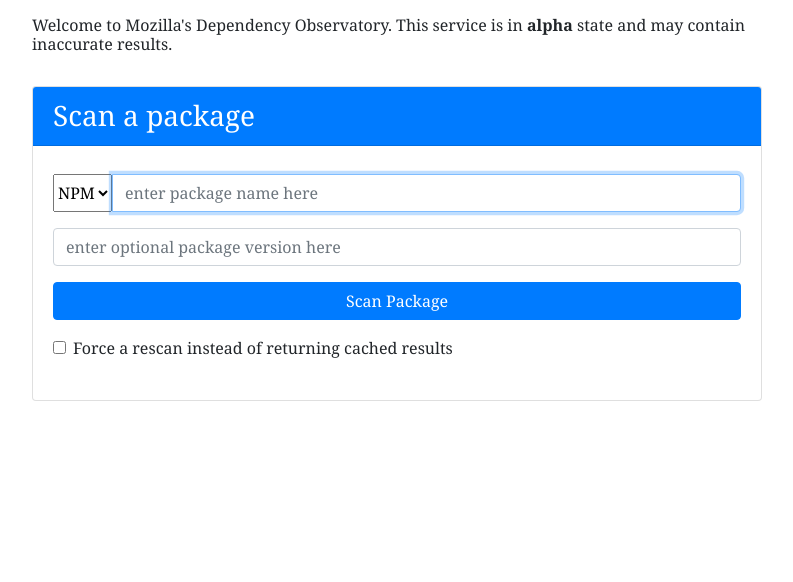
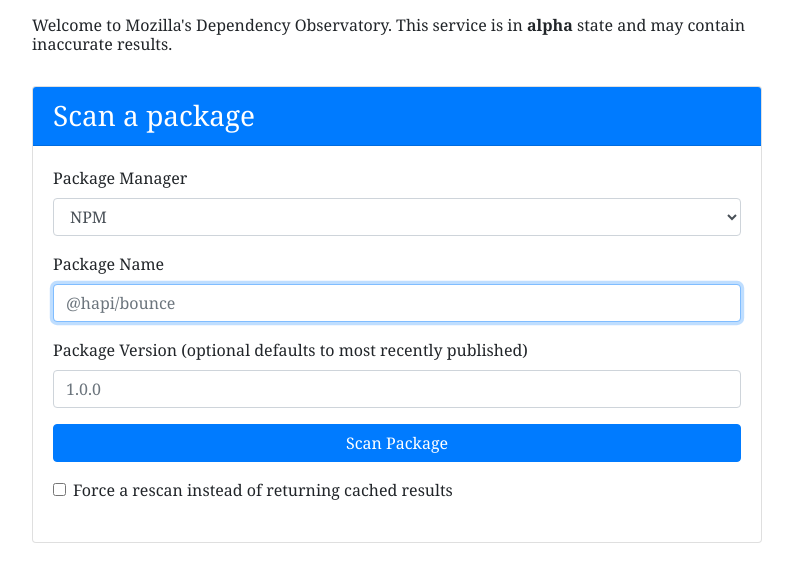
Before and after one commit to mozilla-services/dependency-observatory, a Flask app: page / in a window 1280 px wide. Shown: the part 66-648 px from the top of the page, without its empty margins (243-1036 px from the left). Run offline with Flask 2, Linux system fonts and the light colour scheme; parts of the project's set-up code (start-up, migrations or seed data) failed here and were passed over; some libraries are stand-ins or nearby versions.

Commit message:
web: add search form labels; move package version to own field
update versionName id to packageVersion

```diff
--- a/depobs/website/templates/search_index.html
+++ b/depobs/website/templates/search_index.html
@@ -16,16 +16,24 @@
                 <div class="card-body no-popover-mobile pb-4">
                     <form id="search-form" method="GET" action="/package_report">
                         <fieldset class="form-group">
-                            <div class="input-group mt-2 mb-3">
-                                <select id="manager" name="package_manager">
+			    <div class="form-group">
+				<label for="packageManager">Package Manager</label>
+
+				<select class="form-control" id="packageManager" name="package_manager">
                                     <option value="npm">NPM</option>
-                                </select>
-                                <input type="text" class="form-control" id="packageName" name="package_name" placeholder="enter package name here" aria-label="package name" autocorrect="off" autocapitalize="off" spellcheck="false" autofocus>
+				</select>
                             </div>
 
-                            <div class="input-group mt-2 mb-3">
-				<input type="text" class="form-control" id="versionName" name="package_version" placeholder="enter optional package version here" aria-label="package version" autocorrect="off" autocapitalize="off" spellcheck="false" autofocus>
+			    <div class="form-group">
+				<label for="packageName">Package Name</label>
+				<input type="text" class="form-control" id="packageName" name="package_name" placeholder="@hapi/bounce" aria-label="package name" autocorrect="off" autocapitalize="off" spellcheck="false" autofocus>
                             </div>
+
+			    <div class="form-group">
+				<label for="packageVersion">Package Version (optional defaults to most recently published)</label>
+				<input type="text" class="form-control" id="packageVersion" name="package_version" placeholder="1.0.0" aria-label="package version" autocorrect="off" autocapitalize="off" spellcheck="false" autofocus>
+                            </div>
+
                             <div class="input-group mt-2 mb-3">
 				<button class="btn btn-primary btn-large btn-block" type="submit">Scan Package</button>
                             </div>
```
